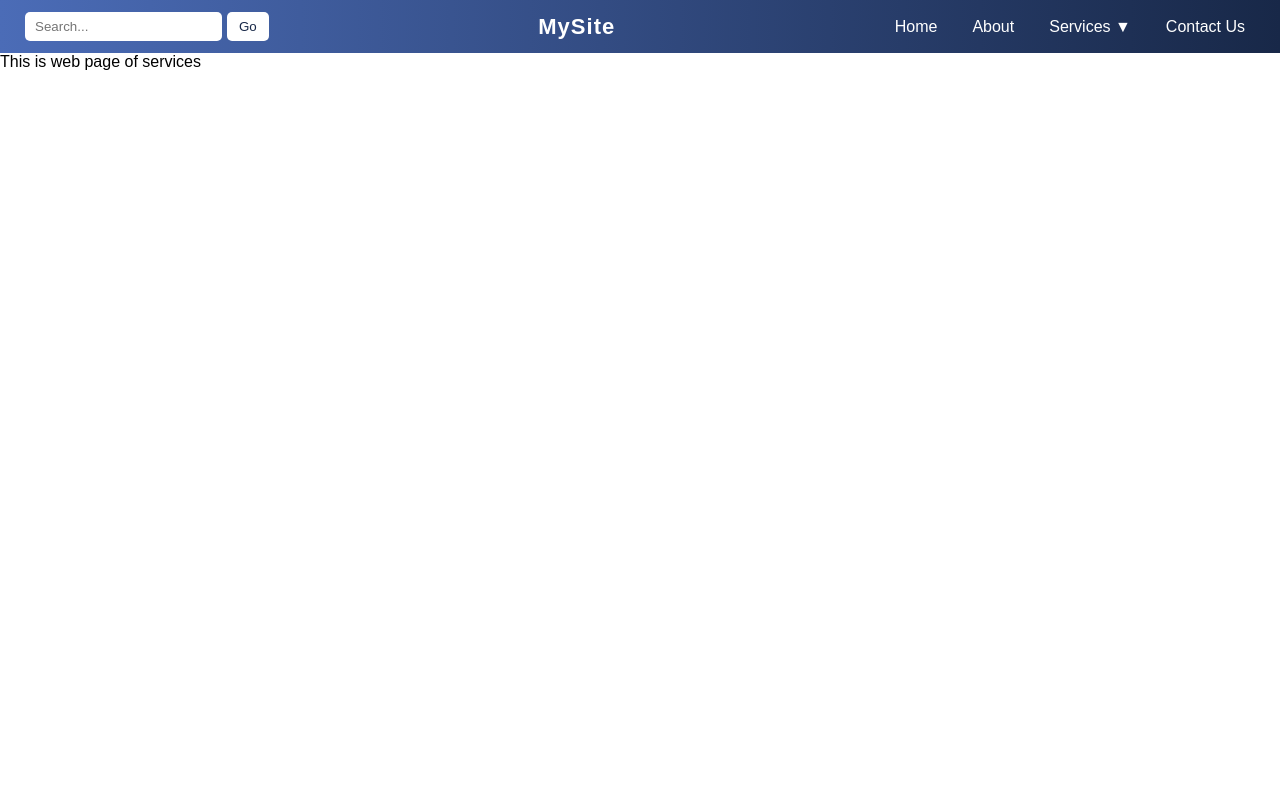
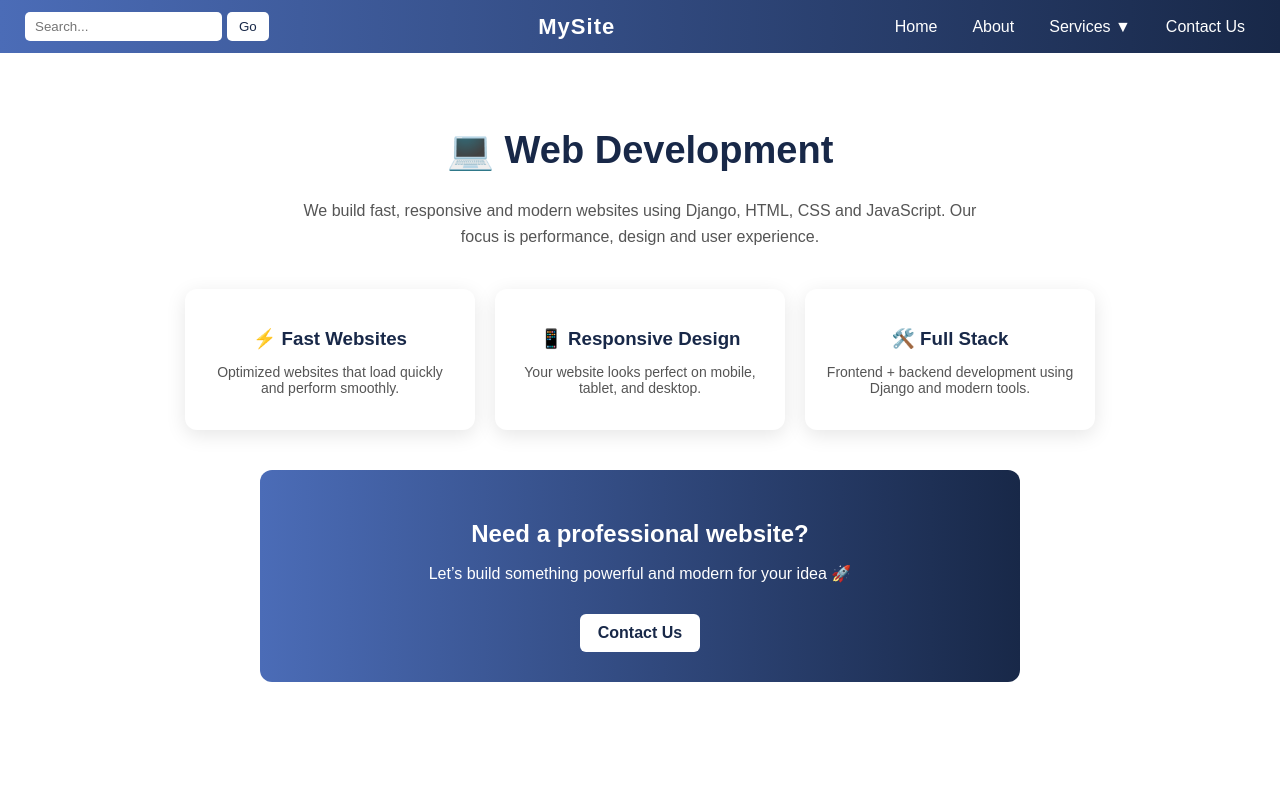
Before and after one commit to aashikaK/Django, a Django app: page /services/web in a window 1280 px wide. Run offline with Django 5.2, Linux system fonts and the light colour scheme.

Commit message:
adding functionalities

```diff
--- a/Hello/templates/services-web.html
+++ b/Hello/templates/services-web.html
@@ -1,3 +1,123 @@
 {% extends "base.html" %}
- {% block title %}Services{% endblock %}
-{% block content %}This is web page of services{% endblock content %}
+
+{% block title %}Web Development{% endblock %}
+
+{% block content %}
+
+<div class="service-detail">
+
+    <h1>💻 Web Development</h1>
+
+    <p class="intro">
+        We build fast, responsive and modern websites using Django, HTML, CSS and JavaScript.
+        Our focus is performance, design and user experience.
+    </p>
+
+    <div class="features">
+
+        <div class="box">
+            <h3>⚡ Fast Websites</h3>
+            <p>Optimized websites that load quickly and perform smoothly.</p>
+        </div>
+
+        <div class="box">
+            <h3>📱 Responsive Design</h3>
+            <p>Your website looks perfect on mobile, tablet, and desktop.</p>
+        </div>
+
+        <div class="box">
+            <h3>🛠️ Full Stack</h3>
+            <p>Frontend + backend development using Django and modern tools.</p>
+        </div>
+
+    </div>
+
+    <div class="cta">
+        <h2>Need a professional website?</h2>
+        <p>Let’s build something powerful and modern for your idea 🚀</p>
+        <a href="/contacts" class="btn">Contact Us</a>
+    </div>
+
+</div>
+
+<style>
+.service-detail {
+    text-align: center;
+    padding: 50px 20px;
+}
+
+.service-detail h1 {
+    font-size: 38px;
+    color: #182848;
+}
+
+.intro {
+    max-width: 700px;
+    margin: 15px auto 40px;
+    color: #555;
+    font-size: 16px;
+    line-height: 1.6;
+}
+
+.features {
+    display: flex;
+    justify-content: center;
+    gap: 20px;
+    flex-wrap: wrap;
+    margin-bottom: 40px;
+}
+
+.box {
+    width: 250px;
+    background: white;
+    padding: 20px;
+    border-radius: 12px;
+    box-shadow: 0 5px 20px rgba(0,0,0,0.1);
+    transition: 0.3s;
+}
+
+.box:hover {
+    transform: translateY(-8px);
+}
+
+.box h3 {
+    color: #182848;
+    margin-bottom: 10px;
+}
+
+.box p {
+    font-size: 14px;
+    color: #555;
+}
+
+.cta {
+    background: linear-gradient(90deg, #4b6cb7, #182848);
+    color: white;
+    padding: 30px;
+    border-radius: 12px;
+    max-width: 700px;
+    margin: auto;
+}
+
+.cta h2 {
+    margin-bottom: 10px;
+}
+
+.btn {
+    display: inline-block;
+    margin-top: 15px;
+    padding: 10px 18px;
+    background: white;
+    color: #182848;
+    text-decoration: none;
+    border-radius: 6px;
+    font-weight: bold;
+    transition: 0.3s;
+}
+
+.btn:hover {
+    background: #ddd;
+}
+</style>
+
+{% endblock %}
```
